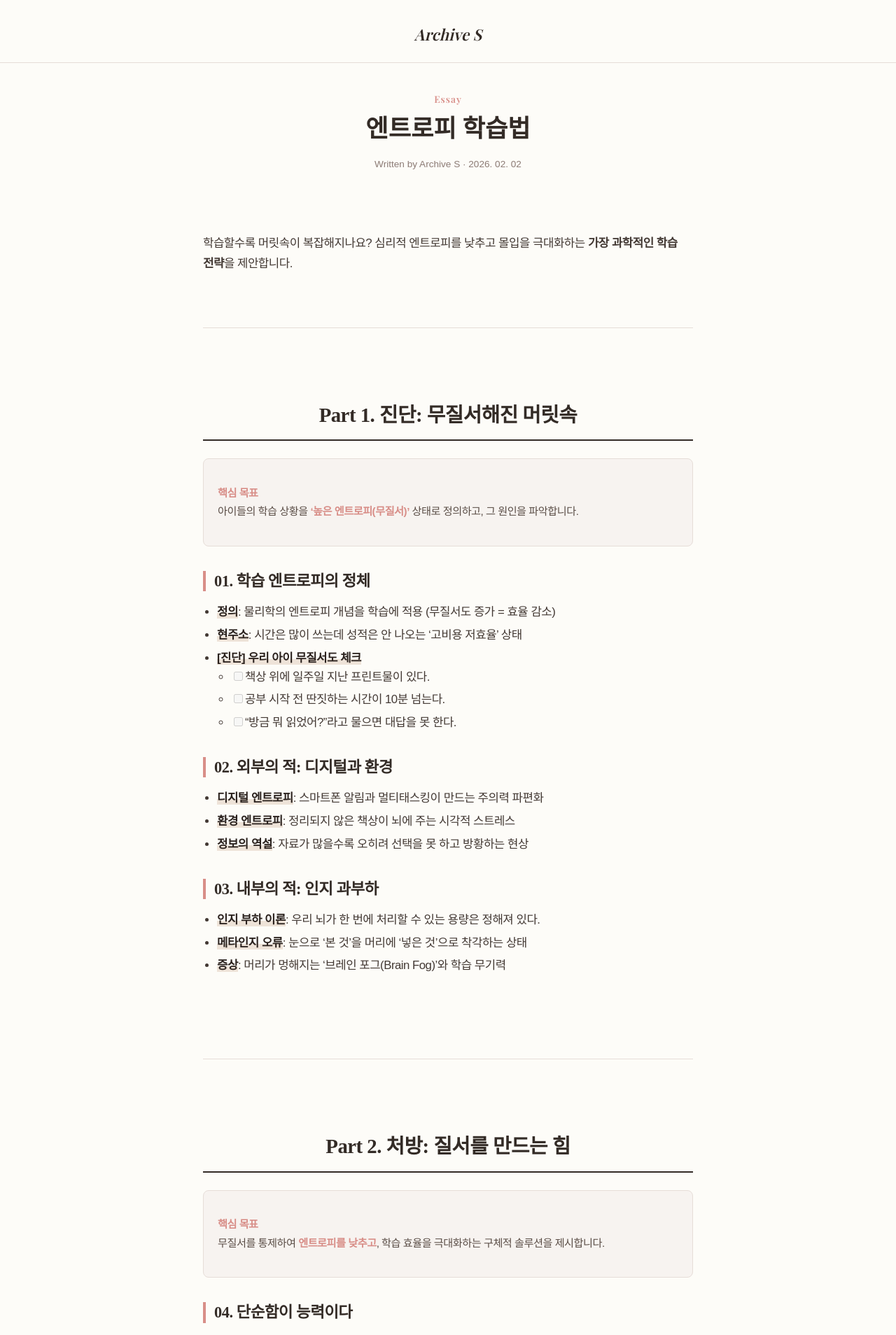
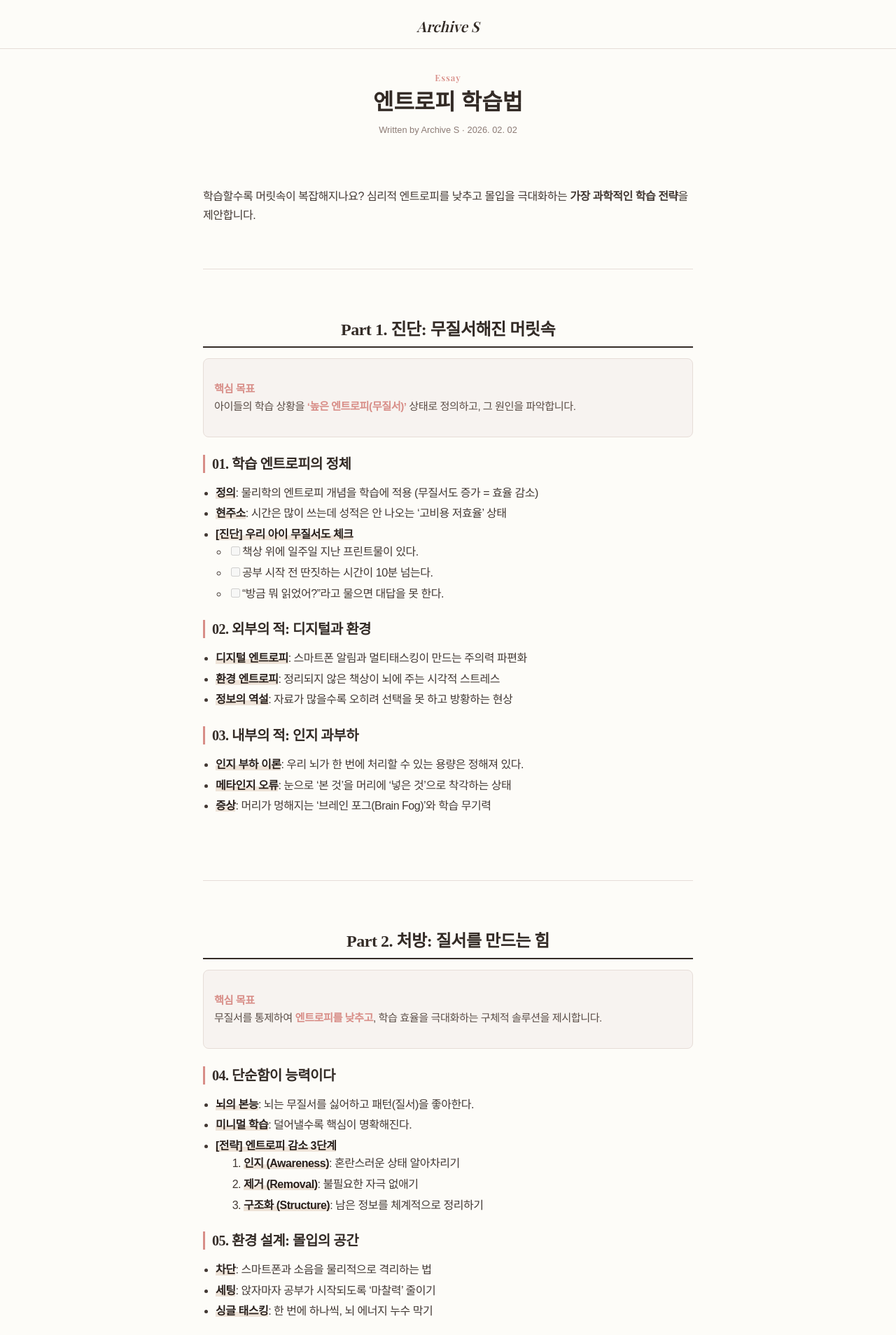
Before and after one commit to somath-edu/somath-edu.github.io, a Jekyll site: the page built from entropy.md, in a window 1280 px wide. Shown: the top 1908 px of the page at 70% size. Built offline with Jekyll 4.4.1, drawn with Linux system fonts in a browser that asks for light colours; some web fonts are replaced.

Commit message:
Update book.html

```diff
--- a/_layouts/book.html
+++ b/_layouts/book.html
@@ -27,17 +27,17 @@
             color: var(--text-main);
             font-family: var(--font-body);
             margin: 0;
-            line-height: 1.75;
+            line-height: 1.65; /* 줄 간격도 살짝 조여서 밀도 높임 */
         }
 
         header {
             text-align: center;
-            padding: 30px 0 20px;
+            padding: 20px 0 15px; /* 헤더 여백 축소 */
             border-bottom: 1px solid var(--line-color);
         }
         .brand-mini {
             font-family: var(--font-logo);
-            font-size: 1.4rem;
+            font-size: 1.3rem;
             font-weight: 600;
             color: var(--text-main);
             text-decoration: none;
@@ -47,75 +47,77 @@
         .book-container {
             max-width: 700px;
             margin: 0 auto;
-            padding: 40px 24px 80px; /* 전체 여백 축소 */
+            padding: 30px 20px 60px; /* 전체 컨테이너 여백 축소 */
         }
 
         .chapter-header {
             text-align: center;
-            margin-bottom: 40px; /* 제목 아래 여백 축소 */
+            margin-bottom: 30px; /* 제목 아래 여백 축소 */
         }
         .chapter-label {
             display: block;
             font-family: var(--font-logo);
             color: var(--accent-point);
-            font-size: 0.85rem;
-            margin-bottom: 8px;
+            font-size: 0.8rem;
+            margin-bottom: 5px;
             letter-spacing: 1px;
         }
         .chapter-title {
             font-family: var(--font-title);
-            font-size: 2.2rem;
+            font-size: 2.0rem; /* 제목 크기 살짝 줄임 */
             margin: 0;
             word-break: keep-all;
-            line-height: 1.3;
+            line-height: 1.2;
             font-weight: 700;
         }
         .chapter-meta {
-            margin-top: 15px;
+            margin-top: 10px;
             color: var(--text-sub);
-            font-size: 0.85rem;
+            font-size: 0.8rem;
             font-family: var(--font-body);
         }
 
         .content-body {
-            font-size: 1.05rem;
+            font-size: 1.0rem; /* 본문 폰트 1.05 -> 1.0으로 최적화 */
             text-align: left;
             word-break: keep-all;
             color: #423833;
             letter-spacing: -0.03em;
         }
 
-        /* [수정됨] Part 제목 간격 */
+        /* [수정 1] Part 제목: 크기 줄이고 간격 확 줄임 */
         .content-body h1 {
             font-family: var(--font-title);
-            font-size: 1.8rem;
+            font-size: 1.5rem; /* 1.8rem -> 1.5rem (한 줄에 들어오게) */
             text-align: center;
-            margin-top: 40px;    /* 위쪽 여백 축소 */
-            margin-bottom: 20px; /* 아래쪽 여백 축소 */
+            margin-top: 25px;    /* 40px -> 25px (확 줄임) */
+            margin-bottom: 15px; /* 20px -> 15px */
             color: var(--text-main);
             border-bottom: 2px solid var(--text-main);
-            padding-bottom: 10px;
-        }
-
-        /* [수정됨] Chapter 소제목 간격 */
-        .content-body h2 {
-            font-family: var(--font-title);
-            font-size: 1.4rem;
-            margin-top: 35px;    /* 위쪽 여백 축소 */
-            margin-bottom: 12px; /* 아래쪽 여백 축소 */
-            color: var(--text-main);
-            font-weight: 700;
-            border-left: 4px solid var(--accent-point);
-            padding-left: 12px;
+            padding-bottom: 8px;
             line-height: 1.3;
         }
 
+        /* [수정 2] Chapter 소제목: 더 밀착 */
+        .content-body h2 {
+            font-family: var(--font-title);
+            font-size: 1.25rem; /* 1.4rem -> 1.25rem */
+            margin-top: 25px;    /* 35px -> 25px */
+            margin-bottom: 10px; /* 12px -> 10px */
+            color: var(--text-main);
+            font-weight: 700;
+            border-left: 3px solid var(--accent-point);
+            padding-left: 10px;
+            line-height: 1.3;
+        }
+
+        /* [수정 3] 박스 여백 축소 */
         .content-body blockquote {
             background: #f7f3f0;
             border: 1px solid var(--line-color);
             border-radius: 8px;
-            margin: 25px 0; /* 박스 여백 축소 */
-            padding: 20px;
+            margin: 15px 0; /* 25px -> 15px */
+            padding: 15px;  /* 내부 여백도 살짝 줄임 */
             font-family: var(--font-body);
             font-size: 0.95rem;
             color: #5a4d46;
@@ -125,11 +127,11 @@
         }
 
         .content-body ul {
-            padding-left: 20px;
-            margin-bottom: 30px;
+            padding-left: 18px;
+            margin-bottom: 20px; /* 리스트 끝 여백 축소 */
         }
         .content-body li {
-            margin-bottom: 6px;
+            margin-bottom: 4px;
             line-height: 1.6;
         }
         .content-body li strong {
@@ -138,29 +140,29 @@
             background: linear-gradient(to top, #eee3d8 40%, transparent 40%);
         }
 
-        /* [수정됨] 구분선 여백 */
+        /* [수정 4] 구분선(hr) 여백 최소화 */
         hr {
             border: 0;
             height: 1px;
             background: var(--line-color);
-            margin: 30px 0; /* 구분선 위아래 여백 대폭 축소 */
+            margin: 20px 0; /* 30px -> 20px (이제 거의 붙어 보일 겁니다) */
         }
 
         .book-footer {
-            margin-top: 60px;
+            margin-top: 50px;
             text-align: center;
             border-top: 1px solid var(--line-color);
-            padding-top: 40px;
+            padding-top: 30px;
         }
         .btn-back {
             display: inline-block;
-            padding: 10px 25px;
+            padding: 8px 20px;
             border: 1px solid var(--line-color);
             background-color: white;
             border-radius: 30px;
             color: var(--text-sub);
             text-decoration: none;
-            font-size: 0.9rem;
+            font-size: 0.85rem;
             transition: 0.3s;
         }
         .btn-back:hover {
```
